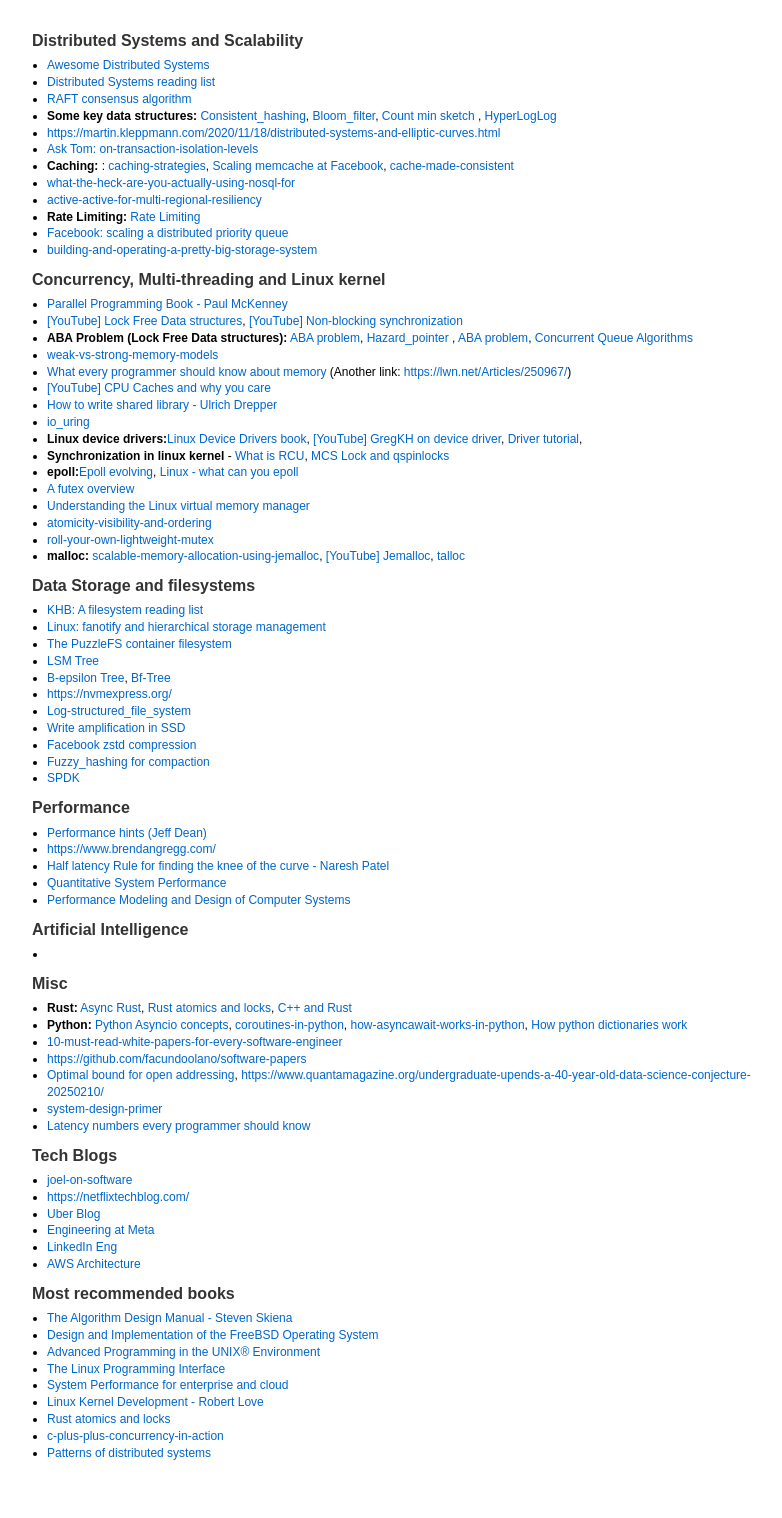
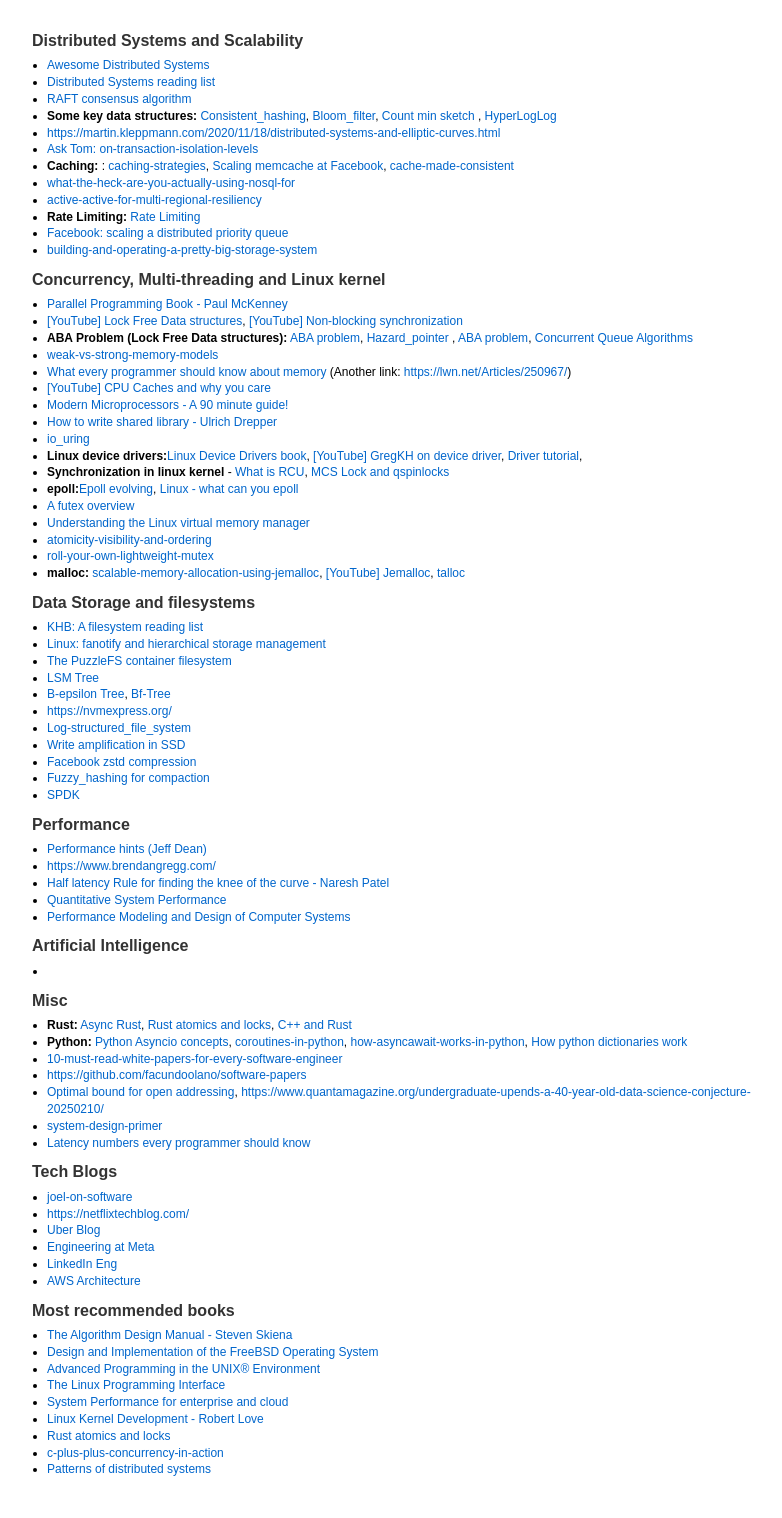
Before and after one commit to niraj17/niraj17.github.io, a Jekyll site: the page info/tech.html, which Jekyll copies as it is, in a window 1280 px wide. Shown: the whole page, without its empty margins (223-1005 px from the left). Built offline with Jekyll 4.4.1, drawn with Linux system fonts in a browser that asks for light colours.

Commit message:
Update tech.html

```diff
--- a/info/tech.html
+++ b/info/tech.html
@@ -122,6 +122,7 @@
           <li> <a href=https://preshing.com/20120930/weak-vs-strong-memory-models/> weak-vs-strong-memory-models </a>
           <li> <a href=https://people.freebsd.org/~lstewart/articles/cpumemory.pdf> What every programmer should know about memory</a> (Another link: <a href=https://lwn.net/Articles/250967/> https://lwn.net/Articles/250967/</a>)
            <li> <a href=https://www.youtube.com/watch?v=WDIkqP4JbkE>[YouTube] CPU Caches and why you care</a>
+		   <li> <a href=https://www.lighterra.com/papers/modernmicroprocessors/>Modern Microprocessors - A 90 minute guide!</a>
            <li> <a href=https://www.akkadia.org/drepper/dsohowto.pdf>How to write shared library - Ulrich Drepper</a>
            <li> <a href=https://developers.redhat.com/articles/2023/04/12/why-you-should-use-iouring-network-io> io_uring </a>
            <li> <b> Linux device drivers:</b><a href=https://lwn.net/Kernel/LDD3/>Linux Device Drivers book</a>, <a href=https://www.youtube.com/watch?v=AdPxeGHIZ74> [YouTube] GregKH on device driver</a>, <a href=https://chrizog.com/linux-device-driver-tutorial-ultrasonic-sensor-1>Driver tutorial</a>,
```
